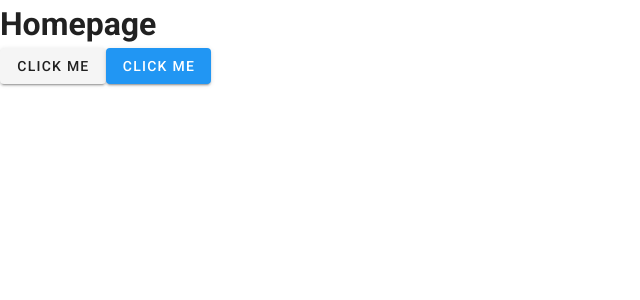
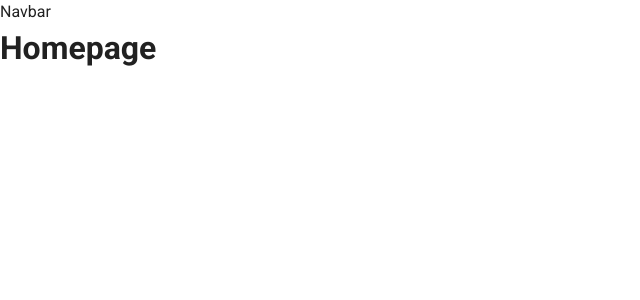
Before and after one commit to crhwebdev-courses/todo-ninja, a Vue app: page / in a window 1280 px wide. Shown: the top 300 px of the page, without its empty margins (0-640 px from the left). Built offline with nearby package versions, Linux system fonts and the light colour scheme.

Commit message:
Create stub for Navbar component and display it in the App component so that it appears on all views

```diff
--- a/src/App.vue
+++ b/src/App.vue
@@ -1,5 +1,6 @@
 <template>
   <v-app>
+    <Navbar />
     <v-content>
       <router-view />
     </v-content>
@@ -7,10 +8,13 @@
 </template>
 
 <script>
+import Navbar from "./components/Navbar";
 export default {
   name: "App",
 
-  components: {},
+  components: {
+    Navbar
+  },
 
   data: () => ({
     //
--- /dev/null
+++ b/src/components/Navbar.vue
@@ -0,0 +1,7 @@
+<template>
+  <div>Navbar</div>
+</template>
+
+<script>
+export default {};
+</script>
--- a/src/views/Home.vue
+++ b/src/views/Home.vue
@@ -1,9 +1,6 @@
 <template>
   <div class="home">
     <h1>Homepage</h1>
-    <v-btn class="hidden-md-and-down">click me</v-btn>
-    <v-btn dark color="pink" class="hidden-md-and-up">click me</v-btn>
-    <v-btn dark color="blue" class="hidden-sm-only">click me</v-btn>
   </div>
 </template>
 <script>
```
